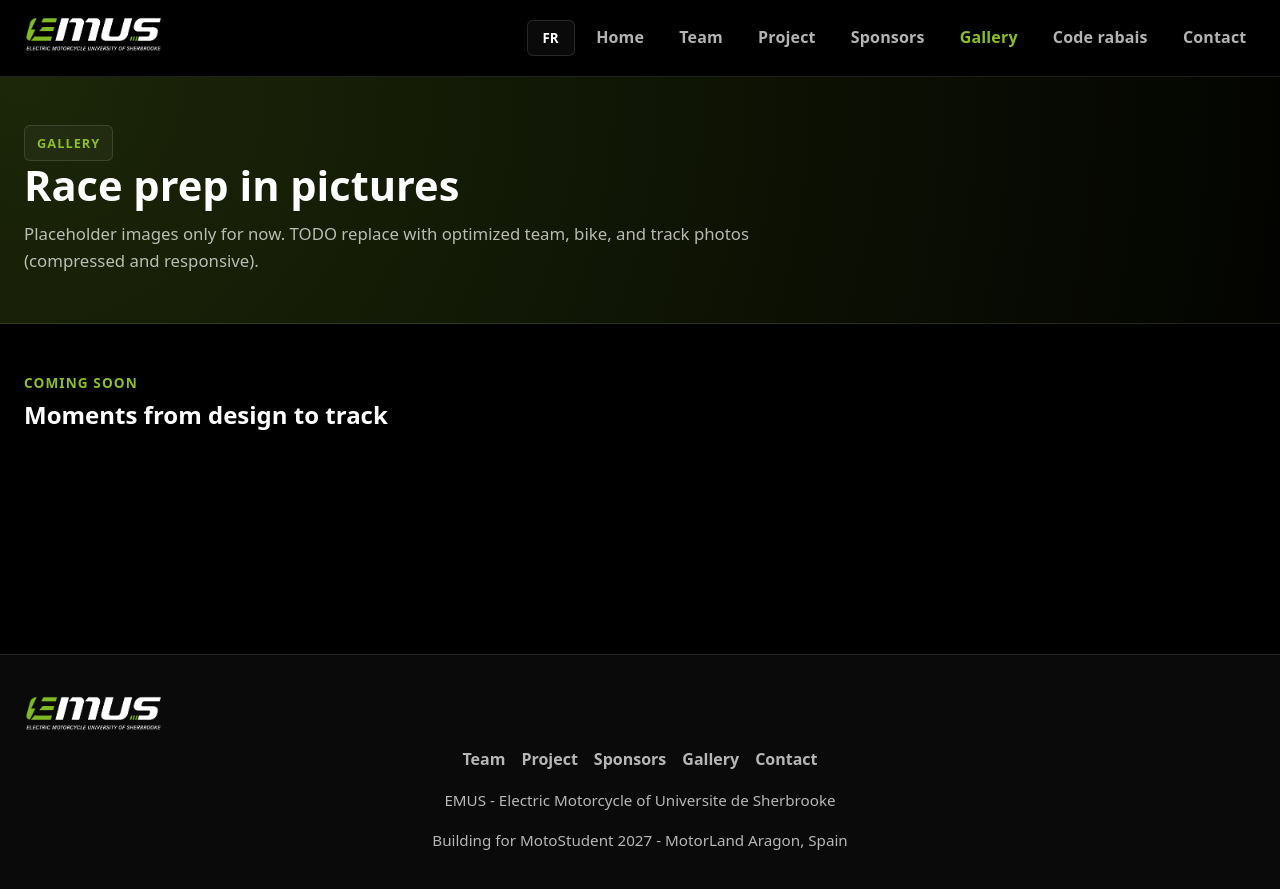
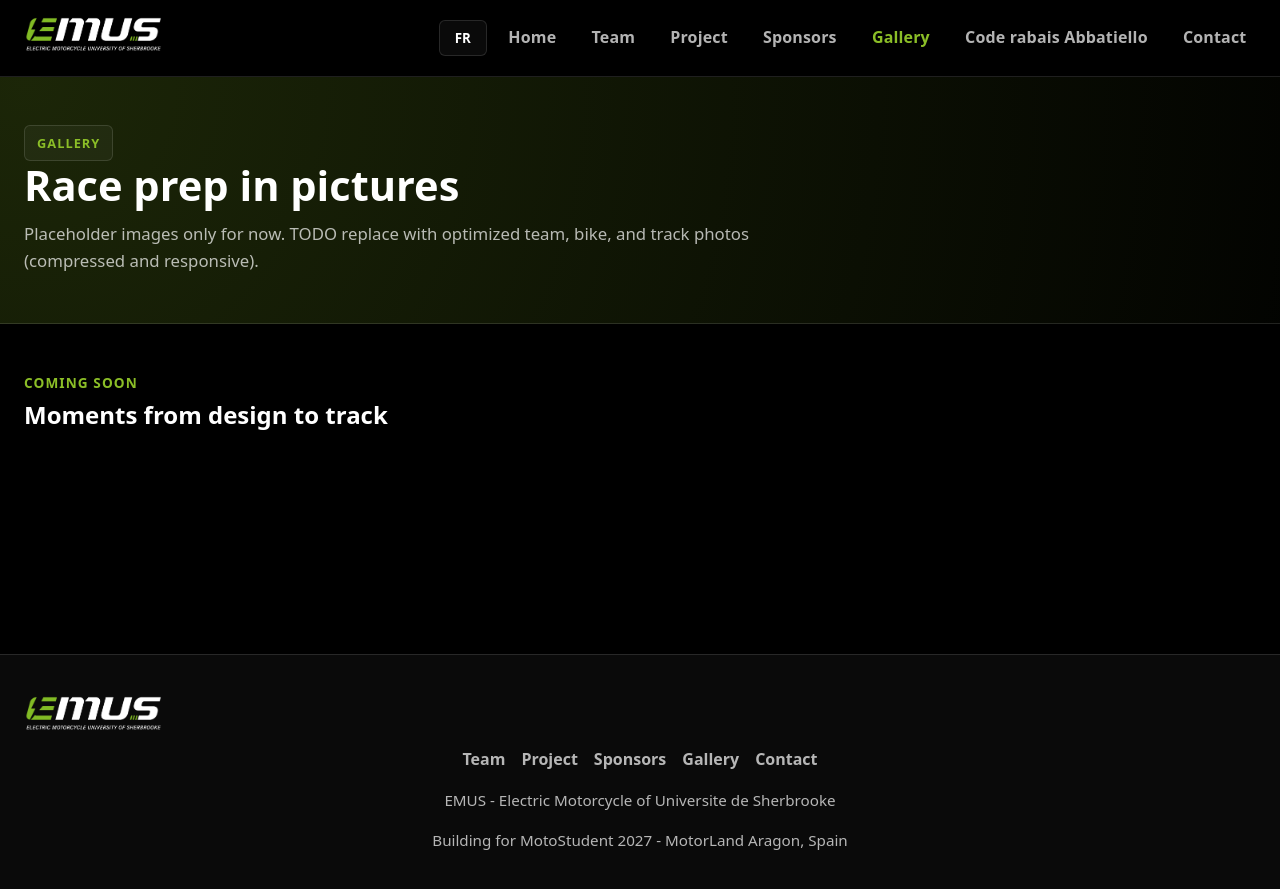
Before and after one commit to EMUS-MotoStudentUdeS/emus_website, a Jekyll site: the page built from gallery.html, in a window 1280 px wide. Shown: the top 889 px of the page. Built offline with Jekyll 4.4.1, drawn with Linux system fonts in a browser that asks for light colours.

Commit message:
Update nav label to Abbatiello promo

```diff
--- a/_includes/header.html
+++ b/_includes/header.html
@@ -27,7 +27,7 @@
       <li><a href="{{ '/project/' | relative_url }}" class="{% if page.url contains '/project' %}active{% endif %}" data-i18n-key="site.nav.project">Project</a></li>
       <li><a href="{{ '/sponsors/' | relative_url }}" class="{% if page.url contains '/sponsors' %}active{% endif %}" data-i18n-key="site.nav.sponsors">Sponsors</a></li>
       <li><a href="{{ '/gallery/' | relative_url }}" class="{% if page.url contains '/gallery' %}active{% endif %}" data-i18n-key="site.nav.gallery">Gallery</a></li>
-      <li><a href="{{ '/code-rabais-abatiello/' | relative_url }}" class="{% if page.url contains '/code-rabais-abatiello' %}active{% endif %}">Code rabais</a></li>
+      <li><a href="{{ '/code-rabais-abatiello/' | relative_url }}" class="{% if page.url contains '/code-rabais-abatiello' %}active{% endif %}">Code rabais Abbatiello</a></li>
       <li><a href="{{ '/contact/' | relative_url }}" class="{% if page.url contains '/contact' %}active{% endif %}" data-i18n-key="site.nav.contact">Contact</a></li>
     </ul>
   </nav>
```
